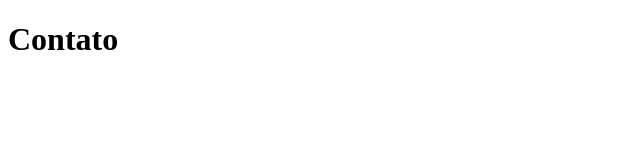
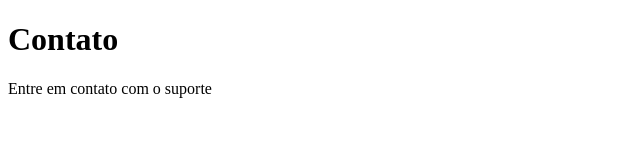
Before and after one commit to JPTomasio/sistema-de-cadastro, a plain HTML site: page contato.html in a window 1280 px wide. Shown: the whole page, without its empty margins (0-640 px from the left). Drawn offline with Linux system fonts and the light colour scheme.

Commit message:
adicionando orientação

```diff
--- a/contato.html
+++ b/contato.html
@@ -7,5 +7,6 @@
 </head>
 <body>
     <h1>Contato</h1>
+    <p>Entre em contato com o suporte</p>
 </body>
 </html>
```
